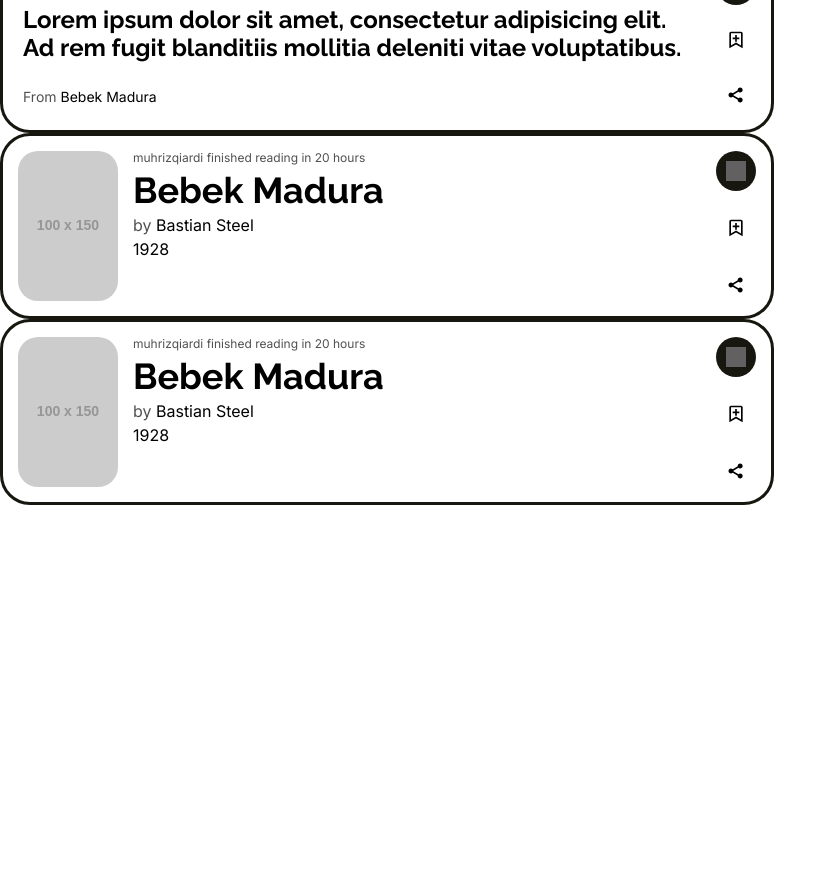
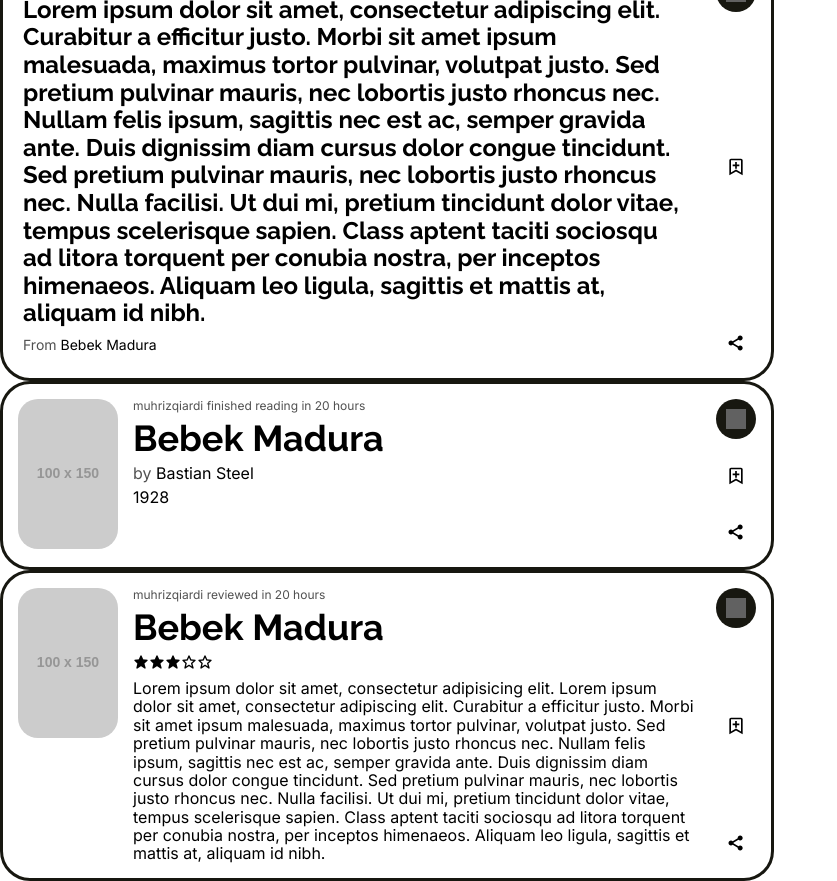
Before and after one commit to muhrizqiardi/resh-project, a React (Create React App) app: page / in a window 1280 px wide. Shown: the part 560-1441 px from the top of the page, without its empty margins (0-837 px from the left). Before the commit the page ends 1066 px from the top, so only its background shows below. Built offline with nearby package versions, Linux system fonts and the light colour scheme; grey boxes are pictures that could not be loaded.

Commit message:
Review card done

```diff
--- a/src/App.js
+++ b/src/App.js
@@ -106,7 +106,7 @@ function App() {
         }}
         activity="shared"
         quote={{
-          body: "Lorem ipsum dolor sit amet, consectetur adipisicing elit. Ad rem fugit blanditiis mollitia deleniti vitae voluptatibus."
+          body: "Lorem ipsum dolor sit amet, consectetur adipiscing elit. Curabitur a efficitur justo. Morbi sit amet ipsum malesuada, maximus tortor pulvinar, volutpat justo. Sed pretium pulvinar mauris, nec lobortis justo rhoncus nec. Nullam felis ipsum, sagittis nec est ac, semper gravida ante. Duis dignissim diam cursus dolor congue tincidunt. Sed pretium pulvinar mauris, nec lobortis justo rhoncus nec. Nulla facilisi. Ut dui mi, pretium tincidunt dolor vitae, tempus scelerisque sapien. Class aptent taciti sociosqu ad litora torquent per conubia nostra, per inceptos himenaeos. Aliquam leo ligula, sagittis et mattis at, aliquam id nibh.",
         }}
         time="2021-09-22T02:18:00.000Z"
       />
@@ -147,7 +147,11 @@ function App() {
           img: "https://dummyimage.com/100x150.png",
           year: 1928,
         }}
-        activity="finished reading"
+        activity="reviewed"
+        review={{
+          rating: 0.875,
+          body: "Lorem ipsum dolor sit amet, consectetur adipisicing elit. Lorem ipsum dolor sit amet, consectetur adipiscing elit. Curabitur a efficitur justo. Morbi sit amet ipsum malesuada, maximus tortor pulvinar, volutpat justo. Sed pretium pulvinar mauris, nec lobortis justo rhoncus nec. Nullam felis ipsum, sagittis nec est ac, semper gravida ante. Duis dignissim diam cursus dolor congue tincidunt. Sed pretium pulvinar mauris, nec lobortis justo rhoncus nec. Nulla facilisi. Ut dui mi, pretium tincidunt dolor vitae, tempus scelerisque sapien. Class aptent taciti sociosqu ad litora torquent per conubia nostra, per inceptos himenaeos. Aliquam leo ligula, sagittis et mattis at, aliquam id nibh."
+        }}
         time="2021-09-22T04:48:00.000Z"
       />
     </div>
--- a/src/components/Card.js
+++ b/src/components/Card.js
@@ -9,7 +9,8 @@ const Wrapper = styled.div`
   /* Mobile */
   box-sizing: content-box;
   width: 100%;
-  ${(props) => (props.isQuote ? "min-height: 120px;" : "height: 120px;")}
+  min-height: 120px;
+  /* ${(props) => (props.isQuote ? "" : "height: 120px;")} */
   background-color: white;
   border: 3px solid ${colorPalette.primaryDark.rgb()};
   border-radius: 15px;
@@ -78,6 +79,14 @@ const Wrapper = styled.div`
       font-family: Inter, Arial, Helvetica, sans-serif;
       margin-bottom: 5px;
     }
+    & .rating {
+      margin-top: 4px;
+      margin-bottom: 7px;
+    }
+    & .review-body {
+      font-size: 11px;
+      font-family: Inter, Arial, Helvetica, sans-serif;
+    }
   }
   & .card-menu {
     padding: 10px;
@@ -119,16 +128,16 @@ const Wrapper = styled.div`
   /* Desktop */
   @media (min-width: 512px) {
     max-width: 768px;
-    ${(props) => (props.isQuote ? "min-height: 180px;" : "height: 180px;")}
+    /* ${(props) =>
+      props.isQuote ? "min-height: 180px;" : "height: 180px;"} */
+    min-height: 180px;
     border-radius: 30px;
-    grid-template-columns: ${(props) => (!props.isQuote ? "115px" : "")} 1fr 60px;
+    grid-template-columns: ${(props) =>
+      !props.isQuote ? "115px" : ""} 1fr 60px;
     &:hover {
       box-shadow: 0px 1px 10px 0px #00000080;
       transform: translateY(-1px);
       transition-duration: 0.1s;
-    }
-    & .card-desc {
-      padding: 15px;
     }
     & .card-img {
       padding: 15px 0 15px 15px;
@@ -163,6 +172,7 @@ const Wrapper = styled.div`
       }
     }
     & .card-desc {
+      padding: 15px;
       &:hover {
         cursor: pointer;
       }
@@ -192,6 +202,14 @@ const Wrapper = styled.div`
         font-family: Inter, Arial, Helvetica, sans-serif;
         margin-bottom: 5px;
       }
+      & .rating {
+        margin-top: 4px;
+        margin-bottom: 7px;
+      }
+      & .review-body {
+        font-size: 16px;
+        font-family: Inter, Arial, Helvetica, sans-serif;
+      }
     }
     & .card-menu {
       padding: 15px 15px 15px 0;
@@ -219,7 +237,9 @@ function BookCard({ user, book, activity, time, review, quote }) {
             {user.username} {activity} {moment(time).fromNow()}
           </div>
           <div className="quote-body">{quote.body}</div>
-          <div className="quoted-from">From <span>{book.title}</span></div>
+          <div className="quoted-from">
+            From <span>{book.title}</span>
+          </div>
         </div>
       ) : (
         <div className="card-desc">
@@ -227,10 +247,25 @@ function BookCard({ user, book, activity, time, review, quote }) {
             {user.username} {activity} {moment(time).fromNow()}
           </div>
           <div className="book-title">{book.title}</div>
-          <div className="book-author">
-            by <span>{book.author}</span>
-          </div>
-          <div className="book-year">{book.year}</div>
+          {review ? (
+            <>
+              <div className="rating">
+                <i className="bx bxs-star"></i>
+                <i className="bx bxs-star"></i>
+                <i className="bx bxs-star"></i>
+                <i className="bx bx-star"></i>
+                <i className="bx bx-star"></i>
+              </div>
+              <div className="review-body">{review.body}</div>
+            </>
+          ) : (
+            <>
+              <div className="book-author">
+                by <span>{book.author}</span>
+              </div>
+              <div className="book-year">{book.year}</div>
+            </>
+          )}
         </div>
       )}
       <div className="card-menu">
```
